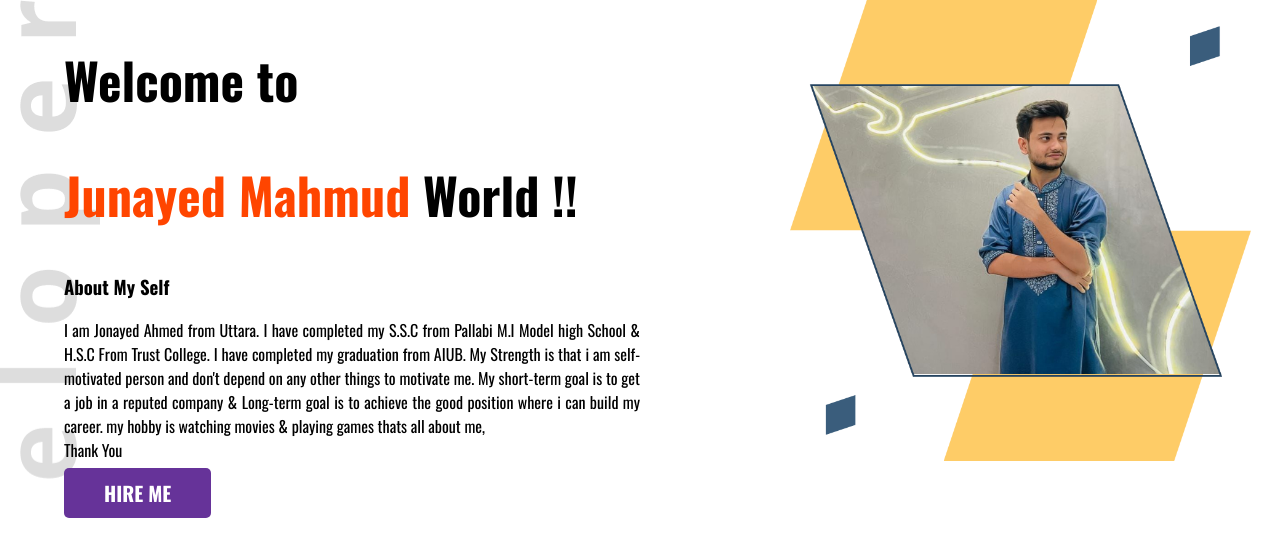
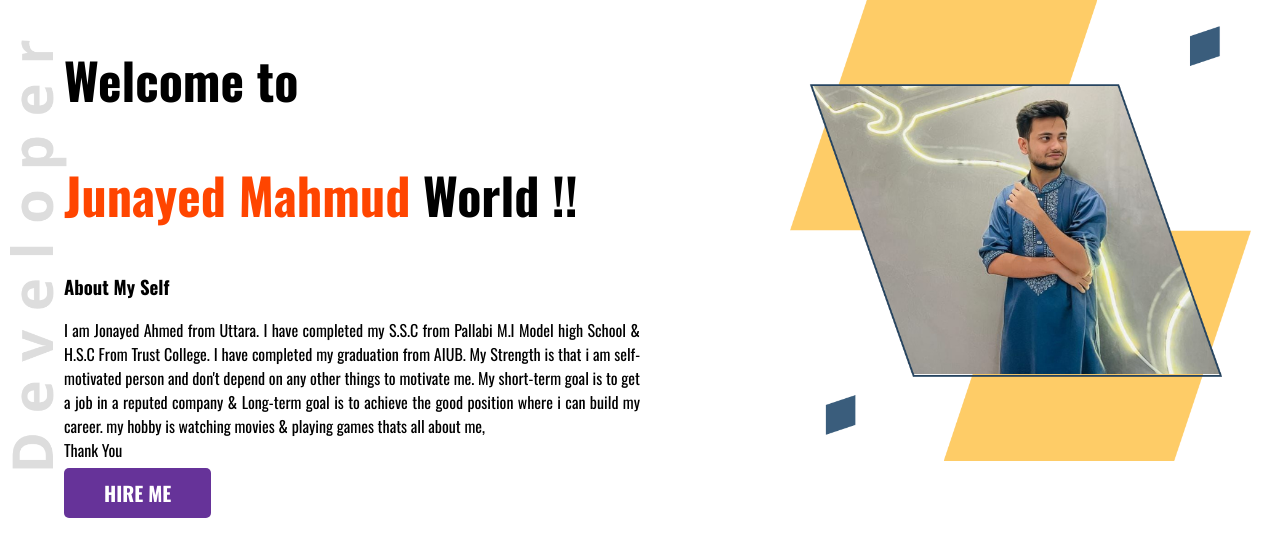
Before and after one commit to Junayedgit/junayed-portfolio, a plain HTML site: page index.html in a window 1280 px wide. Drawn offline with nearby package versions, Linux system fonts and the light colour scheme.

Commit message:
background image modified

```diff
--- a/style.css
+++ b/style.css
@@ -43,4 +43,7 @@ section {
 .top-banner {
     background-image: url(images/developer.png);
     background-repeat: no-repeat;
+    background-size: 1.5cm;
+    background-position: 0%;
+    background-position-x: 10px;
 }
```
